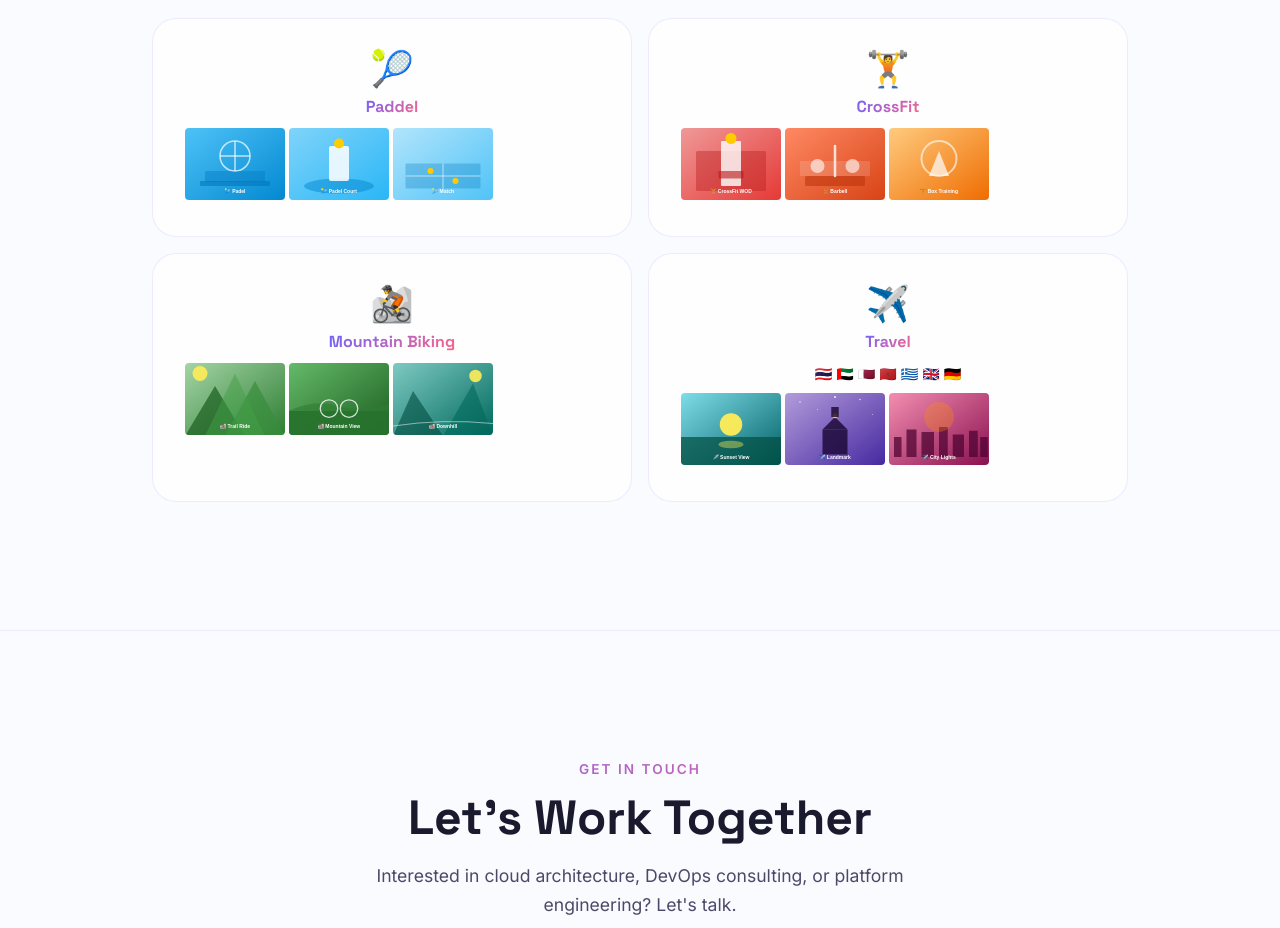
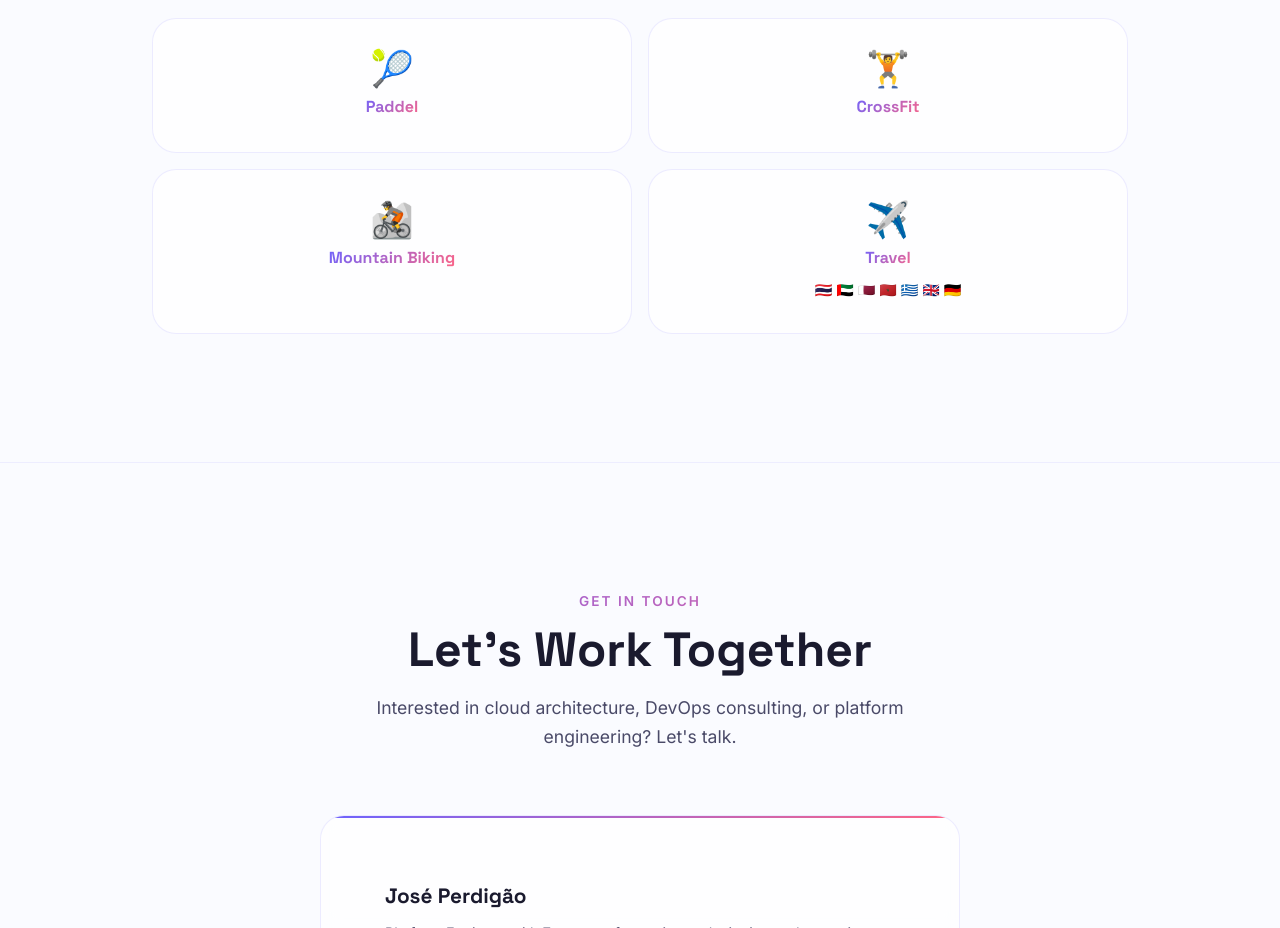
Before and after one commit to kabenz/portfolio, a React (Vite) app: page / in a window 1280 px wide. Shown: the part 8720-9648 px from the top of the page. Built offline with nearby package versions, Linux system fonts and the light colour scheme.

Commit message:
fix: 🐛 removed hobbies photos

```diff
--- a/src/data/hobbies.js
+++ b/src/data/hobbies.js
@@ -7,33 +7,21 @@ const hobbies = [
     name: 'Paddel',
     icon: '🎾',
     sortOrder: 1,
-    photos: [
-      { src: 'hobbies/paddel/photo-1.svg', alt: 'Padel racket sport' },
-      { src: 'hobbies/paddel/photo-2.svg', alt: 'Padel court' },
-      { src: 'hobbies/paddel/photo-3.svg', alt: 'Padel match' },
-    ],
+    photos: [],
   },
   {
     id: 'crossfit',
     name: 'CrossFit',
     icon: '🏋️',
     sortOrder: 2,
-    photos: [
-      { src: 'hobbies/crossfit/photo-1.svg', alt: 'CrossFit workout of the day' },
-      { src: 'hobbies/crossfit/photo-2.svg', alt: 'Barbell training' },
-      { src: 'hobbies/crossfit/photo-3.svg', alt: 'Box training session' },
-    ],
+    photos: [],
   },
   {
     id: 'mtb',
     name: 'Mountain Biking',
     icon: '🚵',
     sortOrder: 3,
-    photos: [
-      { src: 'hobbies/mtb/photo-1.svg', alt: 'Mountain biking trail' },
-      { src: 'hobbies/mtb/photo-2.svg', alt: 'Mountain view on bike' },
-      { src: 'hobbies/mtb/photo-3.svg', alt: 'Downhill trail' },
-    ],
+    photos: [],
   },
   {
     id: 'travel',
@@ -41,11 +29,7 @@ const hobbies = [
     description: '🇹🇭 🇦🇪 🇶🇦 🇲🇦 🇬🇷 🇬🇧 🇩🇪',
     icon: '✈️',
     sortOrder: 4,
-    photos: [
-      { src: 'hobbies/travel/photo-1.svg', alt: 'Sunset over the sea' },
-      { src: 'hobbies/travel/photo-2.svg', alt: 'Historical landmark' },
-      { src: 'hobbies/travel/photo-3.svg', alt: 'City skyline at night' },
-    ],
+    photos: [],
   },
 ]
 
```
